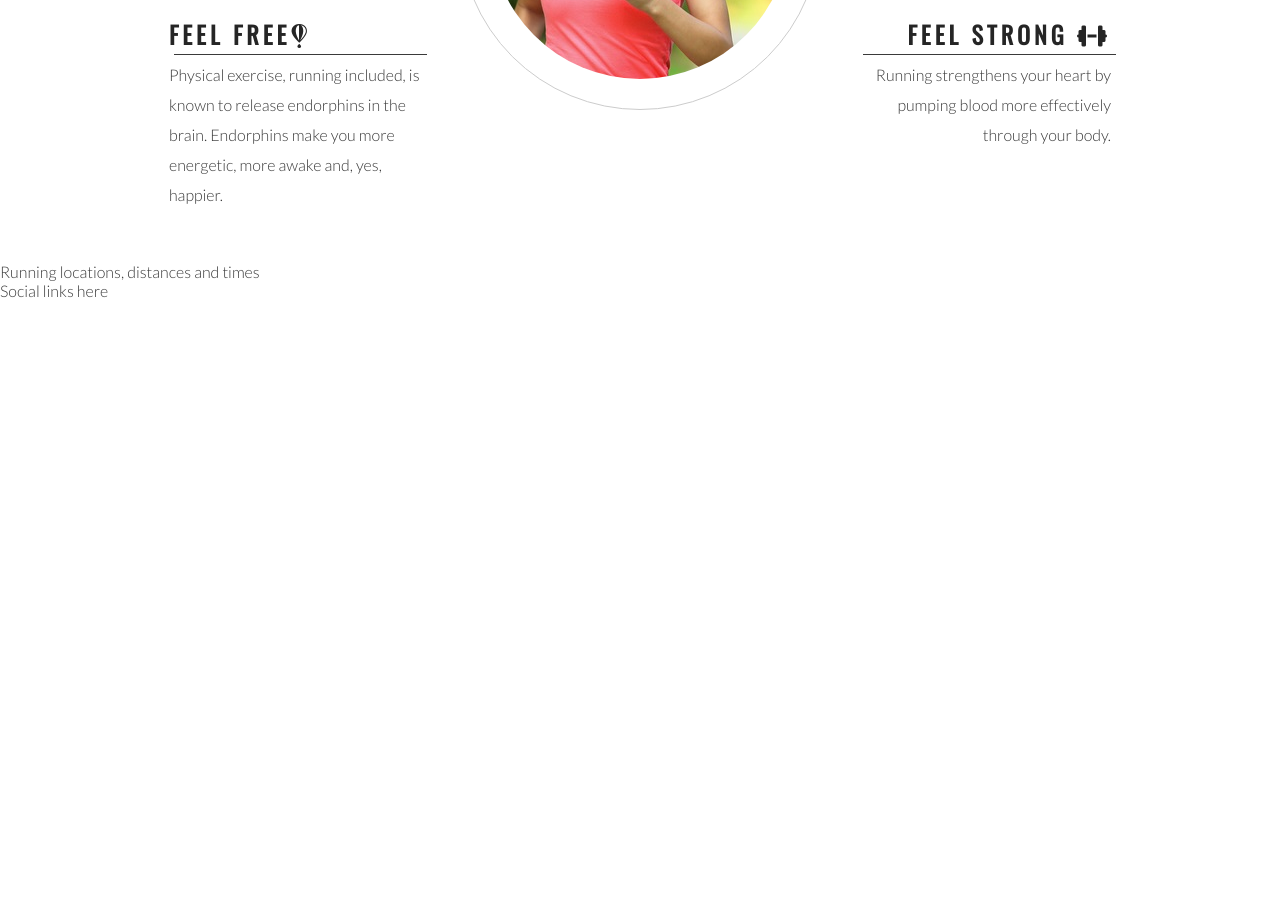
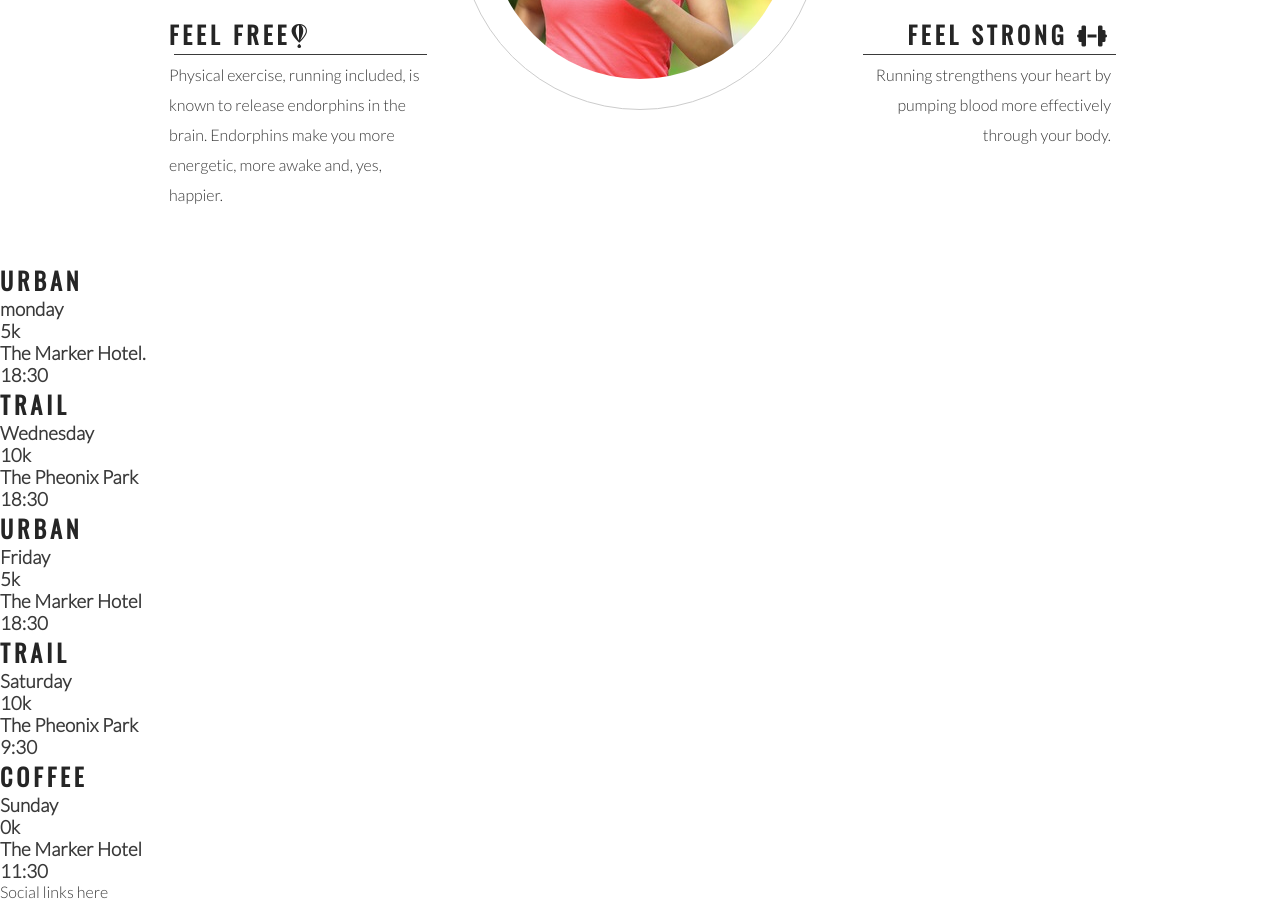
Before and after one commit to Code-Institute-Submissions/runrun, a plain HTML site: page index.html in a window 1280 px wide. Shown: the part 1033-1934 px from the top of the page. Before the commit the page ends 1333 px from the top, so only its background shows below. Drawn offline with nearby package versions, Linux system fonts and the light colour scheme.

Commit message:
add meetup times main structure

```diff
--- a/index.html
+++ b/index.html
@@ -66,8 +66,49 @@
         </div>
          </div>
      </section>
+
      <section>
-         Running locations, distances and times
+
+        <div>
+            <h2>Urban</h2>
+            <h3>monday</h3>
+            <h3>5k</h3>
+            <h3>The Marker Hotel.</h3>
+            <h3>18:30</h3>
+        </div>
+
+        <div>
+            <h2>Trail</h2>
+            <h3>Wednesday</h3>
+            <h3>10k</h3>
+            <h3>The Pheonix Park</h3>
+            <h3>18:30</h3>
+        </div>
+
+        <div>
+            <h2>Urban</h2>
+            <h3>Friday</h3>
+            <h3>5k</h3>
+            <h3>The Marker Hotel</h3>
+            <h3>18:30</h3>
+        </div>
+
+        <div>
+            <h2>Trail</h2>
+            <h3>Saturday</h3>
+            <h3>10k</h3>
+            <h3>The Pheonix Park</h3>
+            <h3>9:30</h3>
+        </div>
+
+        <div>
+            <h2>Coffee</h2>
+            <h3>Sunday</h3>
+            <h3>0k</h3>
+            <h3>The Marker Hotel</h3>
+            <h3>11:30</h3>
+        </div>
+
      </section>
     <section>
         Social links here
```
